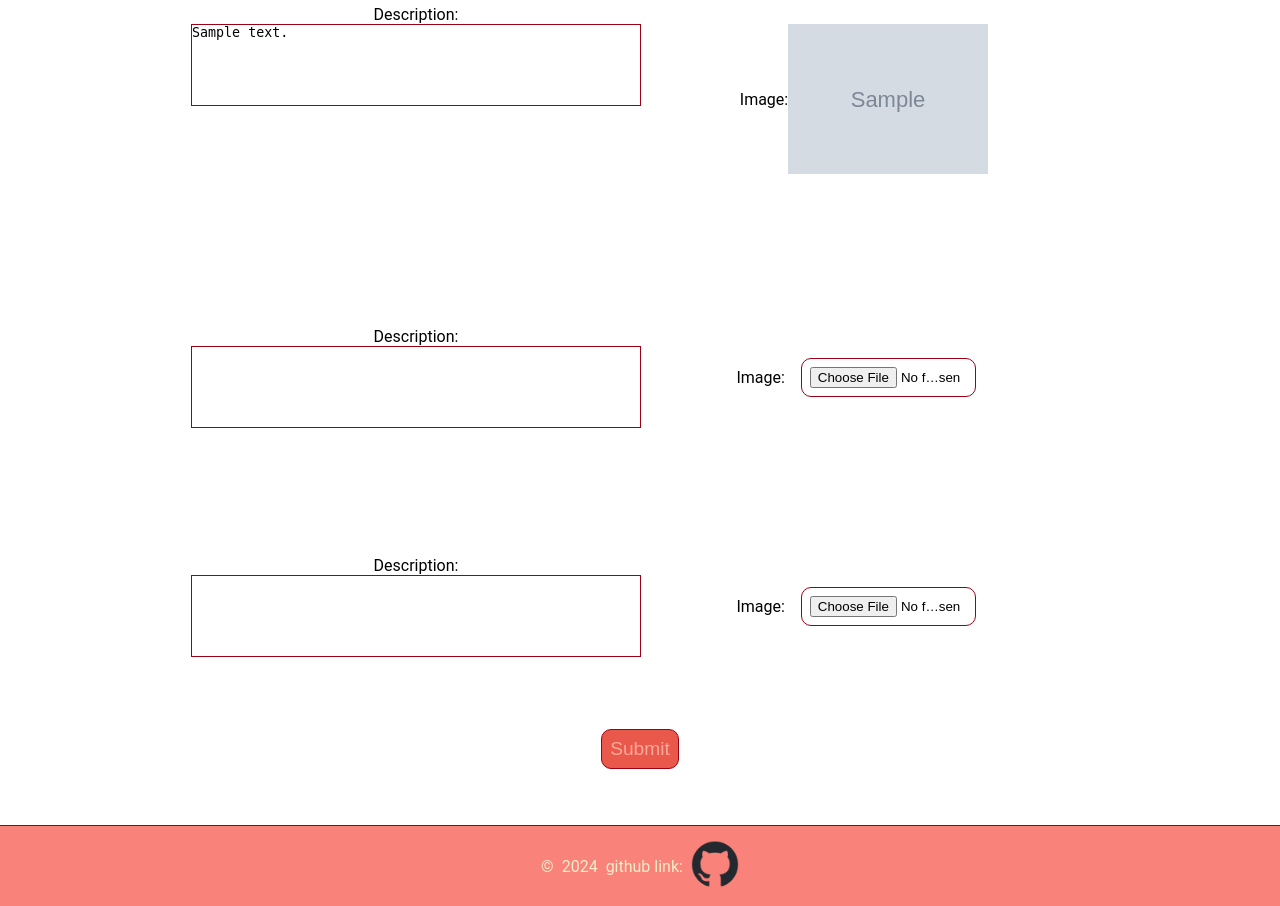
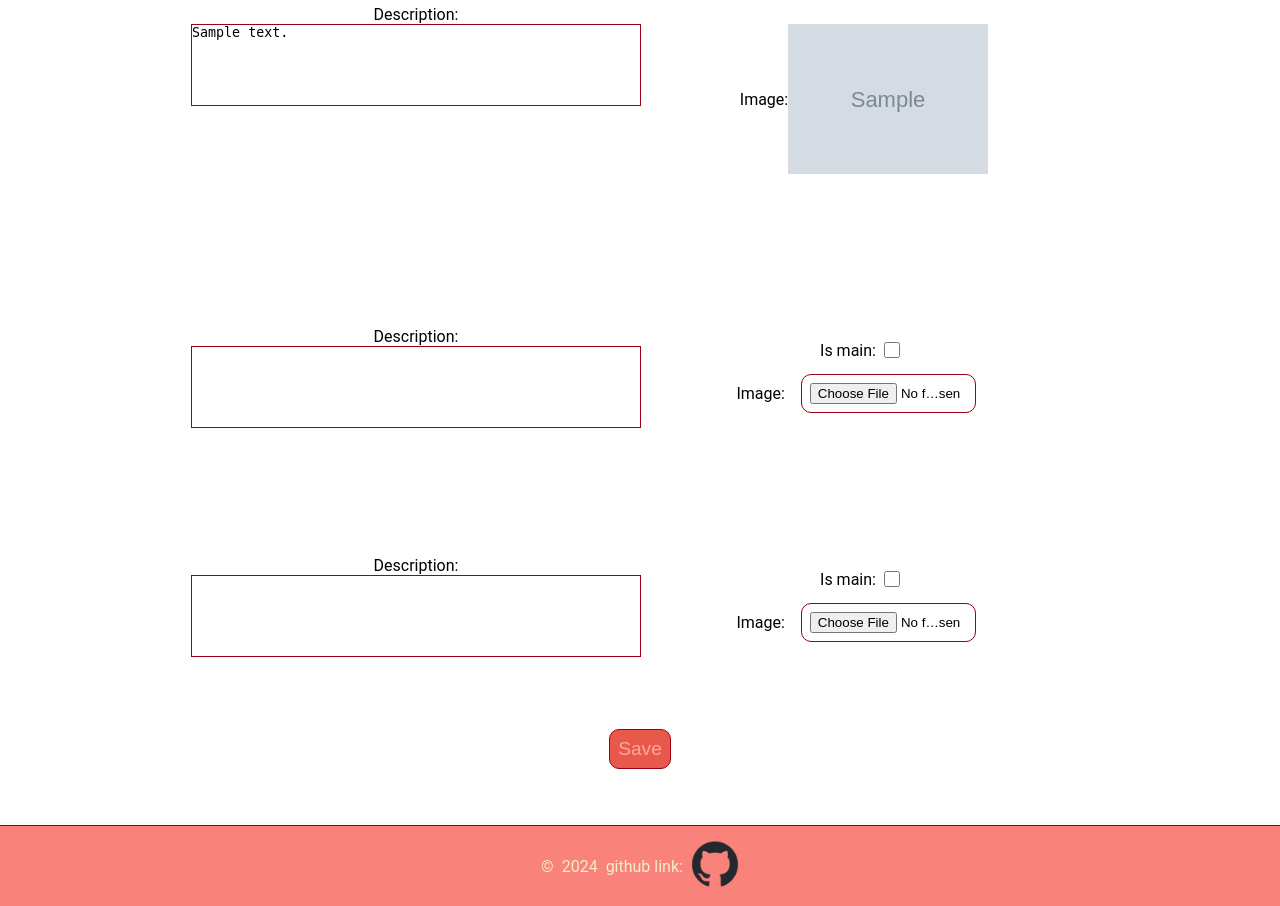
Before and after one commit to DomanskiFilip/MyCollab, a Django app: page /collabs/edit/1 in a window 1280 px wide. Shown: the part 738-1644 px from the top of the page. Run offline with Django 4.2, Linux system fonts and the light colour scheme; a user stored in the database is signed in; tables that the repository leaves empty hold one stand-in row (values such as "Sample post"); grey boxes marked "Sample" are stand-in pictures.

Commit message:
is main visible when no img + submint->save edit

```diff
--- a/collabs/templates/collabs/edit.html
+++ b/collabs/templates/collabs/edit.html
@@ -35,6 +35,10 @@ Edit Collab
                         </section>
                         {% else %}
                         <section class="wrapper-row">
+                            {{ form.is_main.label_tag }}
+                            {{ form.is_main }}
+                        </section>
+                        <section class="wrapper-row">
                         {{ form.image.label_tag }}
                         {{ form.image }}
                         <span id="preview{{ forloop.counter0 }}"></span>
@@ -47,7 +51,7 @@ Edit Collab
         {% for form in formset %}
         {{ form.id }}
         {% endfor %}
-        <button type="submit" class="btn">Submit</button>
+        <button type="submit" class="btn">Save</button>
     </form>
 </main>
 
```
